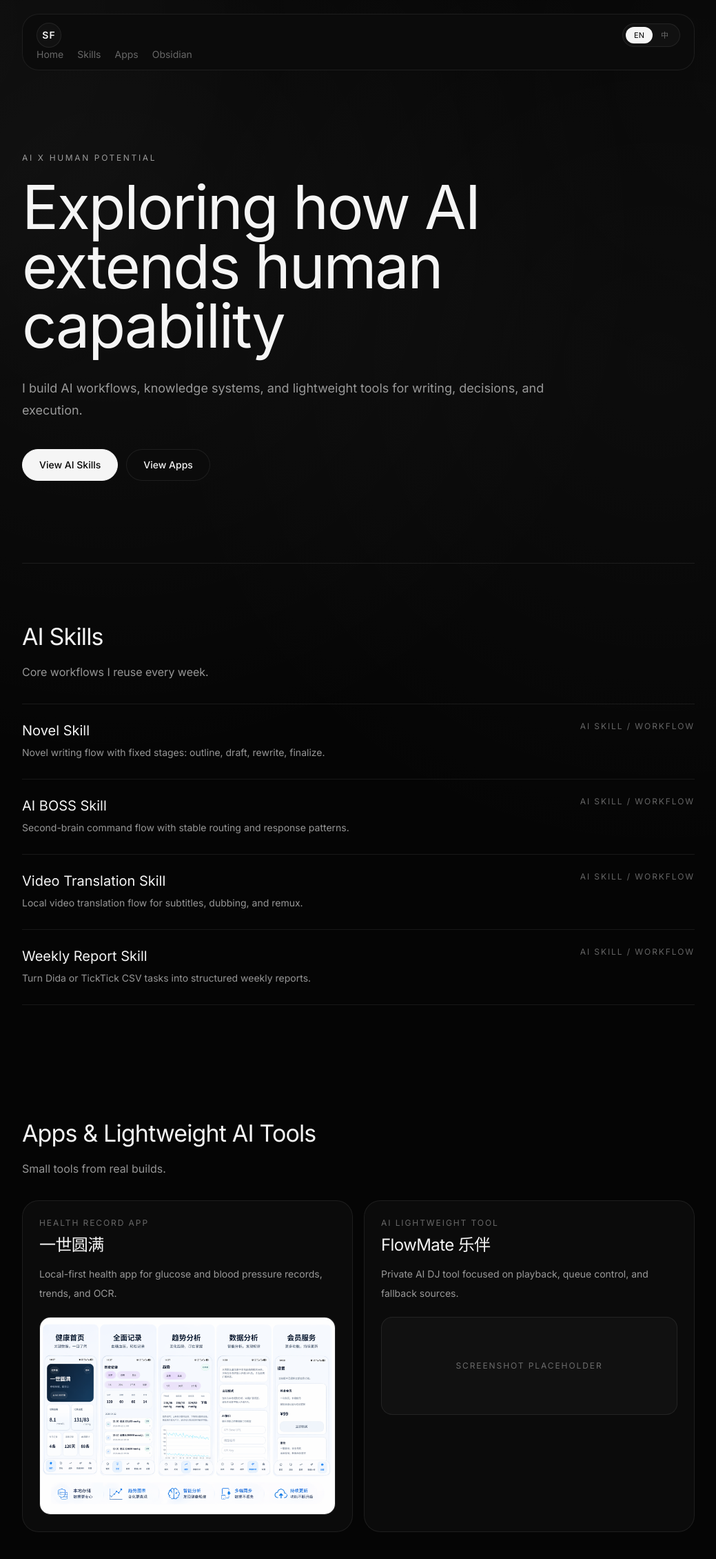
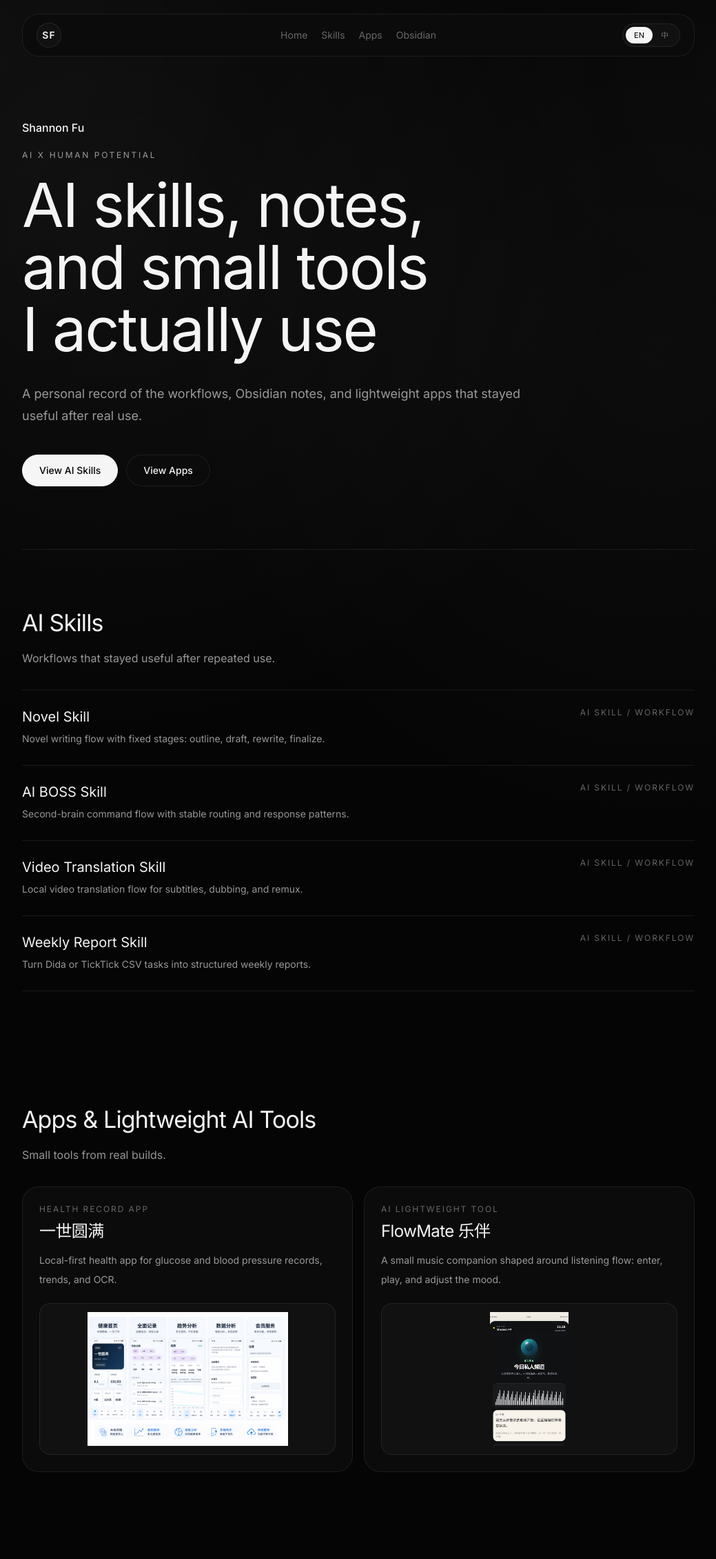
Before and after one commit to fxl625-bit/shannon, a Next.js app: page / in a window 1280 px wide. Shown: the top 2260 px of the page at 69% size, without its empty margins (120-1159 px from the left). Built offline with nearby package versions, Linux system fonts and the light colour scheme.

Commit message:
polish homepage copy and add FlowMate screenshot

```diff
--- a/app/layout.tsx
+++ b/app/layout.tsx
@@ -14,7 +14,7 @@ const body = Inter({
 export const metadata: Metadata = {
   title: "Shannon Fu",
   description:
-    "Exploring how AI extends human capability through practical workflows, knowledge systems, and lightweight tools.",
+    "A personal record of AI skills, Obsidian notes, and lightweight apps that stayed useful after real use.",
 };
 
 export default function RootLayout({
--- a/app/page.tsx
+++ b/app/page.tsx
@@ -15,13 +15,20 @@ export default function HomePage() {
     <SiteShell>
       <section className="flex min-h-[calc(100vh-86px)] items-center py-12 sm:py-20">
         <div className="hero-enter w-full max-w-5xl">
-          <p className="text-xs uppercase tracking-[0.22em] text-[color:var(--text-secondary)]">
+          <p className="text-sm font-medium text-[color:var(--text-primary)] sm:text-base">
+            {site.name}
+          </p>
+          <p className="mt-5 text-xs uppercase tracking-[0.22em] text-[color:var(--text-secondary)]">
             {site.home.badge[locale]}
           </p>
-          <h1 className="mt-5 text-[48px] leading-[0.98] tracking-tight text-[color:var(--text-primary)] sm:text-[72px] lg:text-[88px]">
+          <h1
+            className={`mt-5 max-w-4xl text-balance leading-[1.02] tracking-tight text-[color:var(--text-primary)] ${
+              locale === "zh" ? "text-[42px] sm:text-[62px] lg:text-[74px]" : "text-[48px] sm:text-[72px] lg:text-[88px]"
+            }`}
+          >
             {site.home.title[locale]}
           </h1>
-          <p className="mt-8 max-w-3xl text-base leading-8 text-[color:var(--text-secondary)] sm:text-lg">
+          <p className="mt-8 max-w-[34ch] text-base leading-8 text-[color:var(--text-secondary)] sm:max-w-3xl sm:text-lg">
             {site.home.description[locale]}
           </p>
 
@@ -91,14 +98,14 @@ export default function HomePage() {
               <h3 className="mt-2 text-2xl tracking-tight text-[color:var(--text-primary)]">{app.name[locale]}</h3>
               <p className="mt-3 text-sm leading-7 text-[color:var(--text-secondary)]">{app.summary[locale]}</p>
 
-              <div className="mt-5 overflow-hidden rounded-2xl border border-[color:var(--border)] bg-[color:var(--surface-soft)]">
+              <div className="mt-5 flex h-[220px] items-center justify-center overflow-hidden rounded-2xl border border-[color:var(--border)] bg-[color:var(--surface-soft)] p-3">
                 {app.previewImage ? (
                   <Image
                     src={`${basePath}${app.previewImage}`}
                     alt={app.name[locale]}
                     width={1536}
                     height={864}
-                    className="h-full w-full object-cover"
+                    className="max-h-full w-full object-contain"
                   />
                 ) : (
                   <div className="flex min-h-[140px] items-center justify-center px-4 text-center text-xs uppercase tracking-[0.16em] text-[color:var(--text-muted)]">
--- a/components/project-card.tsx
+++ b/components/project-card.tsx
@@ -52,13 +52,13 @@ export function ProjectCard({ app }: { app: AppTool }) {
         </div>
 
         {app.previewImage ? (
-          <div className="overflow-hidden rounded-2xl border border-[color:var(--border)] bg-[color:var(--surface-soft)]">
+          <div className="flex h-[220px] items-center justify-center overflow-hidden rounded-2xl border border-[color:var(--border)] bg-[color:var(--surface-soft)] p-3">
             <Image
               src={`${basePath}${app.previewImage}`}
               alt={app.name[locale]}
               width={1536}
               height={864}
-              className="h-full w-full object-cover"
+              className="max-h-full w-full object-contain"
             />
           </div>
         ) : (
--- a/components/site-shell.tsx
+++ b/components/site-shell.tsx
@@ -30,7 +30,7 @@ export function SiteShell({
       <main className="relative z-10 mx-auto flex min-h-screen w-full max-w-[var(--max-width)] flex-col px-5 pb-24 pt-5 sm:px-8">
         <header className="sticky top-3 z-40">
           <div className="relative rounded-[var(--radius-xl)] border border-[color:var(--border)] bg-[color:var(--surface)] px-3 py-3 sm:px-5">
-            <div className="flex items-center justify-between">
+            <div className="grid items-center gap-3 sm:grid-cols-[1fr_auto_1fr]">
               <Link
                 href="/"
                 className="flex h-9 w-9 items-center justify-center rounded-full border border-[color:var(--border)] bg-[color:var(--surface-soft)] text-sm font-semibold tracking-[0.08em] text-[color:var(--text-primary)]"
@@ -38,7 +38,19 @@ export function SiteShell({
                 SF
               </Link>
 
-              <div className="hidden rounded-full border border-[color:var(--border)] bg-[color:var(--surface-soft)] p-1 sm:inline-flex">
+              <nav className="flex items-center justify-center gap-4 text-xs text-[color:var(--text-muted)] sm:gap-5 sm:text-sm">
+                {navItems.map((item) => (
+                  <Link
+                    key={item.href}
+                    href={item.href}
+                    className="transition-colors duration-150 hover:text-[color:var(--text-primary)]"
+                  >
+                    {item.label}
+                  </Link>
+                ))}
+              </nav>
+
+              <div className="hidden justify-self-end rounded-full border border-[color:var(--border)] bg-[color:var(--surface-soft)] p-1 sm:inline-flex">
                 <button
                   type="button"
                   onClick={() => setLocale("en")}
@@ -72,20 +84,8 @@ export function SiteShell({
               className="absolute right-3 top-3 rounded-full border border-transparent bg-[color:var(--text-primary)] px-3 py-1 text-[11px] text-black sm:hidden"
               aria-label="Toggle language"
             >
-              {locale === "en" ? "中" : "EN"}
+              {locale === "en" ? "\u4e2d" : "EN"}
             </button>
-
-            <nav className="mt-3 flex items-center justify-center gap-4 text-xs text-[color:var(--text-muted)] sm:mt-0 sm:justify-start sm:gap-5 sm:text-sm">
-              {navItems.map((item) => (
-                <Link
-                  key={item.href}
-                  href={item.href}
-                  className="transition-colors duration-150 hover:text-[color:var(--text-primary)]"
-                >
-                  {item.label}
-                </Link>
-              ))}
-            </nav>
           </div>
         </header>
 
--- a/data/site.ts
+++ b/data/site.ts
@@ -47,12 +47,12 @@ export const site = {
       zh: "AI x \u4eba\u7684\u80fd\u529b",
     },
     title: {
-      en: "Exploring how AI extends human capability",
-      zh: "\u63a2\u7d22 AI \u5982\u4f55\u63d0\u5347\u4eba\u7684\u80fd\u529b",
+      en: "AI skills, notes, and small tools I actually use",
+      zh: "\u6211\u5728\u7528\u7684 AI \u6280\u80fd\u3001\u7b14\u8bb0\u548c\u5c0f\u5de5\u5177",
     },
     description: {
-      en: "I build AI workflows, knowledge systems, and lightweight tools for writing, decisions, and execution.",
-      zh: "\u6211\u7528 AI \u505a\u5de5\u4f5c\u6d41\u3001\u77e5\u8bc6\u5e93\u548c\u8f7b\u91cf\u5de5\u5177\uff0c\u670d\u52a1\u5199\u4f5c\u3001\u51b3\u7b56\u548c\u6267\u884c\u3002",
+      en: "A personal record of the workflows, Obsidian notes, and lightweight apps that stayed useful after real use.",
+      zh: "\u8fd9\u91cc\u8bb0\u5f55\u6211\u771f\u6b63\u7528\u4e0b\u6765\u7684\u5de5\u4f5c\u6d41\u3001Obsidian \u7b14\u8bb0\u548c\u8f7b\u91cf\u5e94\u7528\u3002",
     },
     ctaPrimary: {
       en: "View AI Skills",
@@ -69,8 +69,8 @@ export const site = {
       zh: "AI \u6280\u80fd",
     },
     subtitle: {
-      en: "Core workflows I reuse every week.",
-      zh: "\u6211\u6bcf\u5468\u53cd\u590d\u4f7f\u7528\u7684\u6838\u5fc3\u5de5\u4f5c\u6d41\u3002",
+      en: "Workflows that stayed useful after repeated use.",
+      zh: "\u53cd\u590d\u7528\u4e0b\u6765\u8fd8\u503c\u5f97\u4fdd\u7559\u7684\u6d41\u7a0b\u3002",
     },
     cta: { en: "View AI Skills", zh: "\u67e5\u770b AI \u6280\u80fd" },
   },
@@ -203,13 +203,14 @@ export const site = {
       name: { en: "FlowMate \u4e50\u4f34", zh: "FlowMate \u4e50\u4f34" },
       typeLabel: { en: "AI Lightweight Tool", zh: "AI \u8f7b\u91cf\u5de5\u5177" },
       summary: {
-        en: "Private AI DJ tool focused on playback, queue control, and fallback sources.",
-        zh: "\u79c1\u4eba AI DJ \u5de5\u5177\uff0c\u91cd\u70b9\u662f\u64ad\u653e\u3001\u961f\u5217\u548c\u97f3\u6e90 fallback\u3002",
+        en: "A small music companion shaped around listening flow: enter, play, and adjust the mood.",
+        zh: "\u4e00\u4e2a\u56f4\u7ed5\u6536\u542c\u8282\u594f\u505a\u7684\u5c0f\u5e94\u7528\uff1a\u8fdb\u5165\u9891\u9053\u3001\u5f00\u59cb\u64ad\u653e\uff0c\u518d\u6309\u5f53\u4e0b\u72b6\u6001\u5fae\u8c03\u6c1b\u56f4\u3002",
       },
       previewLabel: {
         en: "Screenshot placeholder",
         zh: "\u622a\u56fe\u5360\u4f4d",
       },
+      previewImage: "/images/flowmate-overview.png",
       demoUrl: undefined,
       githubUrl: undefined,
     },
@@ -218,7 +219,7 @@ export const site = {
     {
       name: { en: "Xiaohongshu Sources", zh: "\u5c0f\u7ea2\u4e66\u6765\u6e90" },
       detail: {
-        en: "Source page at `wiki/sources/小红书.md`, built from inbox and raw notes.",
+        en: "Source page at `wiki/sources/\u5c0f\u7ea2\u4e66.md`, built from inbox and raw notes.",
         zh: "\u5728 `wiki/sources/\u5c0f\u7ea2\u4e66.md` \u7ef4\u62a4\u6765\u6e90\u7d22\u5f15\uff0c\u6765\u6e90\u4e8e inbox \u5bfc\u5165\u548c raw \u7b14\u8bb0\u6d41\u7a0b\u3002",
       },
     },
```
Also changed, not shown: public/images/flowmate-overview.png (added).
